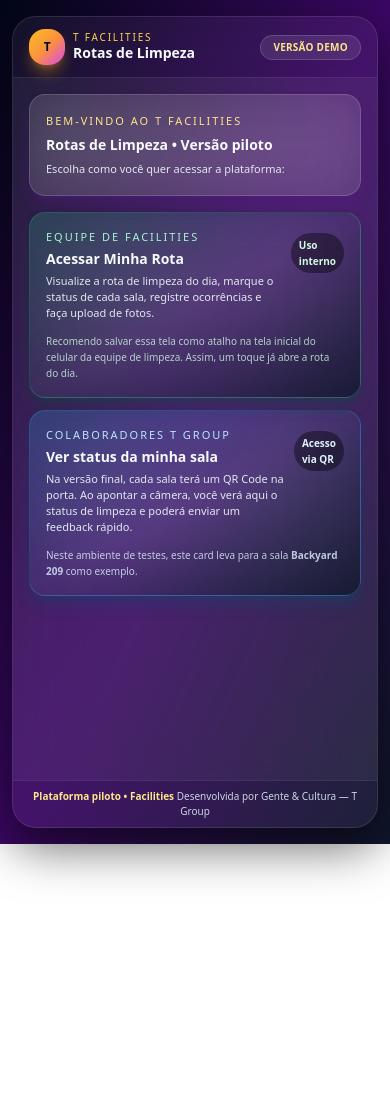
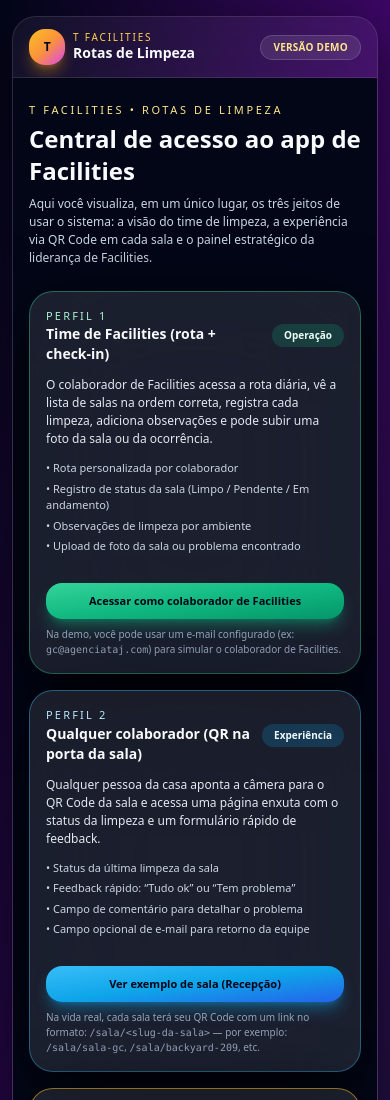
Before and after one commit to morenotgroup/t-facilities-rotas, a Next.js app: page / in a window 390 px wide. Shown: the top 1100 px of the page. Before the commit the page ends 844 px from the top, so only its background shows below. Built offline with nearby package versions, Linux system fonts and the light colour scheme.

Commit message:
Update page.tsx

```diff
--- a/app/page.tsx
+++ b/app/page.tsx
@@ -1,79 +1,200 @@
-// app/page.tsx
 import Link from 'next/link'
 
-export default function Home() {
+export default function HomePage() {
   return (
-    <div className="flex h-full flex-col gap-4 p-4 pb-6 text-slate-50">
-      <section className="rounded-2xl border border-white/15 bg-white/10 p-4 text-sm shadow-lg shadow-purple-900/40 backdrop-blur-xl">
-        <p className="text-[11px] uppercase tracking-[0.18em] text-amber-200">
-          Bem-vindo ao T Facilities
+    <main className="min-h-screen bg-gradient-to-b from-slate-950 via-slate-950 to-slate-900 px-4 py-6 text-slate-50">
+      {/* Cabeçalho */}
+      <header className="mb-6">
+        <p className="text-[11px] uppercase tracking-[0.24em] text-amber-200">
+          T Facilities • Rotas de limpeza
         </p>
-        <p className="mt-1 text-sm font-semibold">
-          Rotas de Limpeza • Versão piloto
+        <h1 className="mt-1 text-2xl font-semibold">
+          Central de acesso ao app de Facilities
+        </h1>
+        <p className="mt-2 max-w-xl text-[12px] text-slate-300">
+          Aqui você visualiza, em um único lugar, os três jeitos de usar o sistema:
+          a visão do time de limpeza, a experiência via QR Code em cada sala e o
+          painel estratégico da liderança de Facilities.
         </p>
-        <p className="mt-1 text-[11px] text-slate-200">
-          Escolha como você quer acessar a plataforma:
-        </p>
+      </header>
+
+      {/* Grid de cards */}
+      <section className="grid gap-4 md:grid-cols-3">
+        {/* Card 1 – Colaborador de Facilities */}
+        <article className="group flex flex-col rounded-3xl border border-emerald-400/40 bg-white/10 p-4 shadow-[0_20px_70px_rgba(0,0,0,0.85)] backdrop-blur-3xl">
+          <div className="mb-3 flex items-center justify-between gap-2">
+            <div>
+              <p className="text-[11px] uppercase tracking-[0.2em] text-emerald-200">
+                Perfil 1
+              </p>
+              <h2 className="text-sm font-semibold">
+                Time de Facilities (rota + check-in)
+              </h2>
+            </div>
+            <span className="rounded-full bg-emerald-500/20 px-3 py-1 text-[10px] font-semibold text-emerald-50">
+              Operação
+            </span>
+          </div>
+
+          <p className="text-[12px] text-slate-200">
+            O colaborador de Facilities acessa a rota diária, vê a lista de salas
+            na ordem correta, registra cada limpeza, adiciona observações e pode
+            subir uma foto da sala ou da ocorrência.
+          </p>
+
+          <ul className="mt-3 space-y-1 text-[11px] text-slate-300">
+            <li>• Rota personalizada por colaborador</li>
+            <li>• Registro de status da sala (Limpo / Pendente / Em andamento)</li>
+            <li>• Observações de limpeza por ambiente</li>
+            <li>• Upload de foto da sala ou problema encontrado</li>
+          </ul>
+
+          <div className="mt-4 flex-1" />
+
+          <div className="mt-3">
+            <Link
+              href="/minha-rota"
+              className="inline-flex w-full items-center justify-center rounded-2xl bg-gradient-to-br from-emerald-400 via-emerald-500 to-emerald-600 px-4 py-2.5 text-[11px] font-semibold text-slate-950 shadow-lg shadow-emerald-500/40 transition group-hover:brightness-110"
+            >
+              Acessar como colaborador de Facilities
+            </Link>
+            <p className="mt-2 text-[10px] text-slate-400">
+              Na demo, você pode usar um e-mail configurado (ex:{" "}
+              <span className="font-mono">gc@agenciataj.com</span>) para simular o
+              colaborador de Facilities.
+            </p>
+          </div>
+        </article>
+
+        {/* Card 2 – Colaborador qualquer (QR Code) */}
+        <article className="group flex flex-col rounded-3xl border border-sky-400/40 bg-white/10 p-4 shadow-[0_20px_70px_rgba(0,0,0,0.85)] backdrop-blur-3xl">
+          <div className="mb-3 flex items-center justify-between gap-2">
+            <div>
+              <p className="text-[11px] uppercase tracking-[0.2em] text-sky-200">
+                Perfil 2
+              </p>
+              <h2 className="text-sm font-semibold">
+                Qualquer colaborador (QR na porta da sala)
+              </h2>
+            </div>
+            <span className="rounded-full bg-sky-500/20 px-3 py-1 text-[10px] font-semibold text-sky-50">
+              Experiência
+            </span>
+          </div>
+
+          <p className="text-[12px] text-slate-200">
+            Qualquer pessoa da casa aponta a câmera para o QR Code da sala e acessa
+            uma página enxuta com o status da limpeza e um formulário rápido de
+            feedback.
+          </p>
+
+          <ul className="mt-3 space-y-1 text-[11px] text-slate-300">
+            <li>• Status da última limpeza da sala</li>
+            <li>• Feedback rápido: “Tudo ok” ou “Tem problema”</li>
+            <li>• Campo de comentário para detalhar o problema</li>
+            <li>• Campo opcional de e-mail para retorno da equipe</li>
+          </ul>
+
+          <div className="mt-4 flex-1" />
+
+          <div className="mt-3 space-y-2">
+            {/* Link demo para uma sala específica */}
+            <Link
+              href="/sala/recepcao"
+              className="inline-flex w-full items-center justify-center rounded-2xl bg-gradient-to-br from-sky-400 via-sky-500 to-blue-600 px-4 py-2.5 text-[11px] font-semibold text-slate-950 shadow-lg shadow-sky-500/40 transition group-hover:brightness-110"
+            >
+              Ver exemplo de sala (Recepção)
+            </Link>
+            <p className="text-[10px] text-slate-400">
+              Na vida real, cada sala terá seu QR Code com um link no formato:{' '}
+              <span className="font-mono">
+                /sala/&lt;slug-da-sala&gt;
+              </span>{" "}
+              — por exemplo:{' '}
+              <span className="font-mono">/sala/sala-gc</span>,{' '}
+              <span className="font-mono">/sala/backyard-209</span>, etc.
+            </p>
+          </div>
+        </article>
+
+        {/* Card 3 – Líder de Facilities (painel + cadastros) */}
+        <article className="group flex flex-col rounded-3xl border border-amber-400/50 bg-white/10 p-4 shadow-[0_20px_70px_rgba(0,0,0,0.85)] backdrop-blur-3xl">
+          <div className="mb-3 flex items-center justify-between gap-2">
+            <div>
+              <p className="text-[11px] uppercase tracking-[0.2em] text-amber-200">
+                Perfil 3
+              </p>
+              <h2 className="text-sm font-semibold">
+                Liderança de Facilities (painel + gestão)
+              </h2>
+            </div>
+            <span className="rounded-full bg-amber-500/25 px-3 py-1 text-[10px] font-semibold text-amber-50">
+              Gestão
+            </span>
+          </div>
+
+          <p className="text-[12px] text-slate-200">
+            A liderança tem uma visão consolidada dos problemas mais recentes,
+            últimos check-ins de limpeza e consegue gerenciar a lista de ambientes
+            da sede, incluindo os slugs usados nos QR Codes.
+          </p>
+
+          <ul className="mt-3 space-y-1 text-[11px] text-slate-300">
+            <li>• Painel com problemas recentes reportados nas salas</li>
+            <li>• Lista de últimos check-ins realizados pela equipe</li>
+            <li>• Cadastro e edição de ambientes (nome, andar, tipo, slug QR)</li>
+            <li>• Base pronta para evoluir para permissões e login real</li>
+          </ul>
+
+          <div className="mt-4 flex-1" />
+
+          <div className="mt-3 space-y-2">
+            <Link
+              href="/painel-facilities"
+              className="inline-flex w-full items-center justify-center rounded-2xl bg-gradient-to-br from-amber-400 via-orange-400 to-fuchsia-500 px-4 py-2.5 text-[11px] font-semibold text-slate-950 shadow-lg shadow-amber-500/40 transition group-hover:brightness-110"
+            >
+              Abrir painel de problemas e check-ins
+            </Link>
+            <Link
+              href="/admin/ambientes"
+              className="inline-flex w-full items-center justify-center rounded-2xl border border-white/20 bg-black/40 px-4 py-2.5 text-[11px] font-semibold text-slate-100 shadow-lg shadow-black/60 transition group-hover:border-amber-300/60 group-hover:text-amber-50"
+            >
+              Gerenciar ambientes e QR Codes
+            </Link>
+            <p className="text-[10px] text-slate-400">
+              Em uma próxima fase, este card pode virar o “login” oficial da
+              liderança, conectado ao Google Workspace apenas para quem for
+              autorizado.
+            </p>
+          </div>
+        </article>
       </section>
 
-      <section className="flex flex-col gap-3 text-xs">
-        {/* Card 1 – Equipe de Facilities */}
-        <Link
-          href="/minha-rota"
-          className="group rounded-2xl border border-emerald-400/25 bg-gradient-to-br from-emerald-500/20 via-emerald-500/5 to-slate-900/80 p-4 shadow-lg shadow-emerald-900/40 backdrop-blur-2xl transition hover:border-emerald-300/70 hover:shadow-emerald-400/50"
-        >
-          <div className="flex items-start justify-between gap-2">
-            <div>
-              <p className="text-[11px] uppercase tracking-[0.18em] text-emerald-200">
-                Equipe de Facilities
-              </p>
-              <p className="mt-1 text-sm font-semibold text-slate-50">
-                Acessar Minha Rota
-              </p>
-              <p className="mt-1 text-[11px] text-slate-200">
-                Visualize a rota de limpeza do dia, marque o status de cada sala,
-                registre ocorrências e faça upload de fotos.
-              </p>
-            </div>
-            <div className="mt-1 rounded-full bg-black/40 px-2 py-1 text-[10px] font-semibold text-emerald-100">
-              Uso interno
-            </div>
-          </div>
-          <p className="mt-3 text-[10px] text-emerald-100/80">
-            Recomendo salvar essa tela como atalho na tela inicial do celular da
-            equipe de limpeza. Assim, um toque já abre a rota do dia.
-          </p>
-        </Link>
-
-        {/* Card 2 – Colaboradores em geral */}
-        <Link
-          href="/sala/backyard-209"
-          className="group rounded-2xl border border-sky-400/25 bg-gradient-to-br from-sky-500/20 via-sky-500/5 to-slate-900/80 p-4 shadow-lg shadow-sky-900/40 backdrop-blur-2xl transition hover:border-sky-300/70 hover:shadow-sky-400/50"
-        >
-          <div className="flex items-start justify-between gap-2">
-            <div>
-              <p className="text-[11px] uppercase tracking-[0.18em] text-sky-200">
-                Colaboradores T Group
-              </p>
-              <p className="mt-1 text-sm font-semibold text-slate-50">
-                Ver status da minha sala
-              </p>
-              <p className="mt-1 text-[11px] text-slate-200">
-                Na versão final, cada sala terá um QR Code na porta. Ao apontar a
-                câmera, você verá aqui o status de limpeza e poderá enviar um
-                feedback rápido.
-              </p>
-            </div>
-            <div className="mt-1 rounded-full bg-black/40 px-2 py-1 text-[10px] font-semibold text-sky-100">
-              Acesso via QR
-            </div>
-          </div>
-          <p className="mt-3 text-[10px] text-sky-100/80">
-            Neste ambiente de testes, este card leva para a sala{' '}
-            <span className="font-semibold">Backyard 209</span> como exemplo.
-          </p>
-        </Link>
-      </section>
-    </div>
+      {/* Rodapé explicativo para a demo */}
+      <footer className="mt-6 max-w-3xl rounded-2xl border border-white/10 bg-black/40 p-4 text-[11px] text-slate-300 shadow-[0_18px_60px_rgba(0,0,0,0.85)] backdrop-blur-2xl">
+        <p className="font-semibold text-slate-100">
+          Como apresentar amanhã para o sócio
+        </p>
+        <ol className="mt-2 list-decimal space-y-1 pl-4">
+          <li>
+            Começa nesta tela e explica rapidamente os três perfis: operação
+            (Facilities), experiência via QR (toda a casa) e gestão (liderança).
+          </li>
+          <li>
+            Clica em <span className="font-semibold">“Acessar como colaborador de Facilities”</span>
+            e mostra a rota, registro de limpeza e upload de foto.
+          </li>
+          <li>
+            Volta para a home, clica em <span className="font-semibold">“Ver exemplo de sala (Recepção)”</span>{" "}
+            e mostra a experiência de quem escaneia o QR Code.
+          </li>
+          <li>
+            Por fim, abre o <span className="font-semibold">Painel de Facilities</span> e o{" "}
+            <span className="font-semibold">Admin de ambientes</span>, mostrando que
+            existe uma visão de gestão e não só um app “operacional”.
+          </li>
+        </ol>
+      </footer>
+    </main>
   )
 }
```
